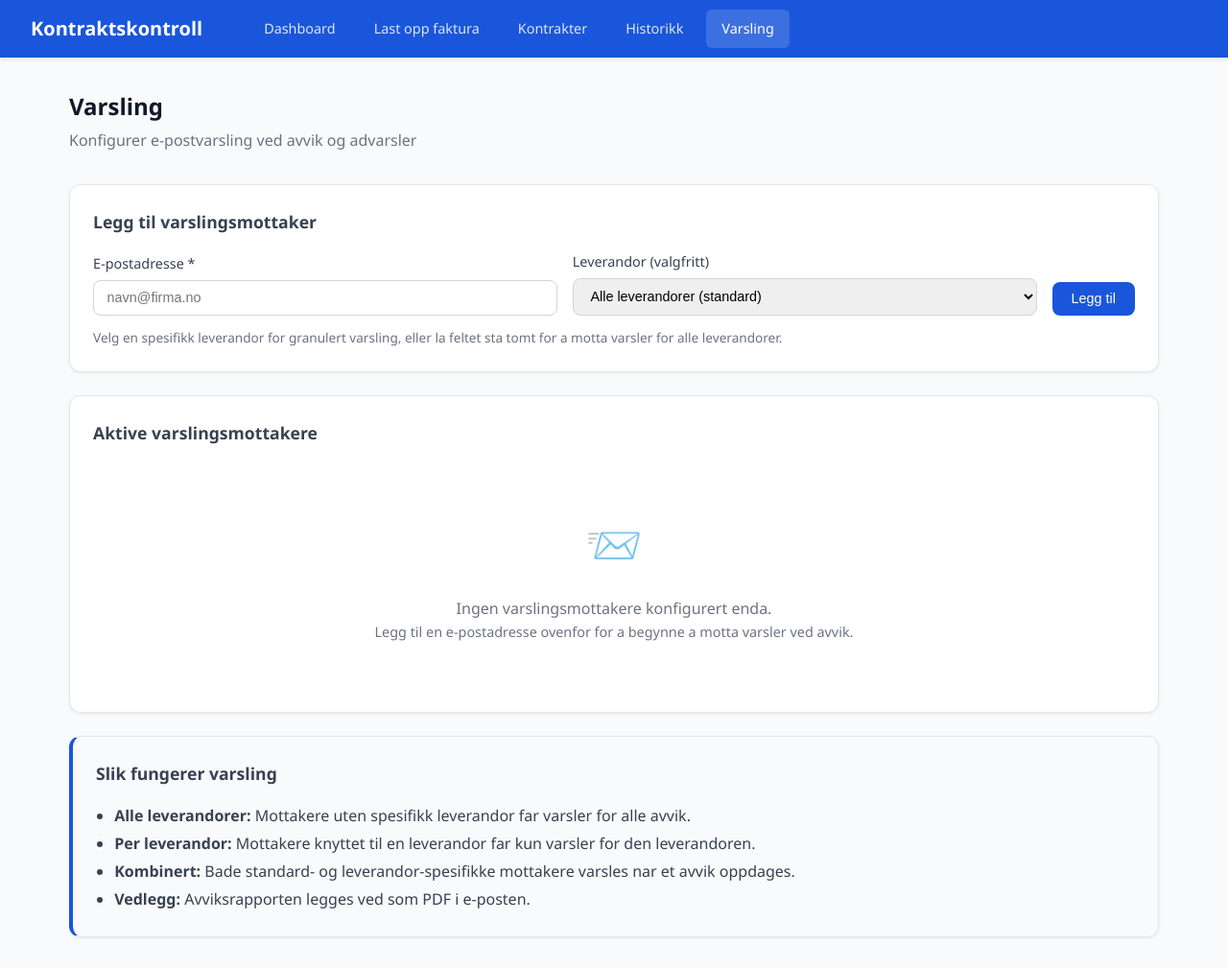
After one commit to MariusHernes1984/Kontrakt-VS-Faktura, a Flask app: page /varsling in a window 1280 px wide. The commit adds this page. Shown: the whole page at 96% size. Run offline with Flask 3, Linux system fonts and the light colour scheme; data comes from the database, SQL or seed files in the repository; data that the repository does not hold is empty.

Commit message:
Add dedicated Varsling page for email notification management
Replaces per-contract email config with a standalone notification
management page. Supports granular per-supplier recipients and
default recipients that receive alerts for all suppliers.

- New DB table: varslingsmottakere (epost, leverandor_navn, aktiv)
- New routes: /varsling with CRUD for notification recipients
- Upload flow now looks up recipients from varslingsmottakere table
- Removed kontakt_epost from contract form (no longer used for alerts)

Co-Authored-By: Claude Opus 4.6 <noreply@anthropic.com>

```diff
--- a/app.py
+++ b/app.py
@@ -8,7 +8,9 @@ from werkzeug.utils import secure_filename
 from database import (
     init_db, opprett_kontrakt, hent_alle_kontrakter, hent_kontrakt,
     slett_kontrakt, lagre_faktura_logg, hent_faktura_logg, hent_faktura,
-    slett_faktura
+    slett_faktura, opprett_varslingsmottaker, hent_alle_varslingsmottakere,
+    hent_varslingsmottakere_for_leverandor, oppdater_varslingsmottaker,
+    slett_varslingsmottaker
 )
 from analyzer import analyser_faktura
 from validator import finn_og_valider
@@ -155,28 +157,29 @@ def last_opp_faktura():
             # Send e-postvarsling ved avvik eller advarsel
             if resultat["status"] in ("AVVIK FUNNET", "ADVARSEL"):
                 try:
-                    kontrakt_id = resultat.get("kontrakt_id")
-                    mottaker_epost = None
-                    if kontrakt_id:
-                        kontrakt = hent_kontrakt(kontrakt_id)
-                        mottaker_epost = kontrakt.get("kontakt_epost") if kontrakt else None
+                    leverandor = faktura_data.get("leverandor_navn", "")
+                    mottakere = hent_varslingsmottakere_for_leverandor(leverandor)
 
-                    if mottaker_epost:
+                    if mottakere:
                         pdf_bytes = generer_avviksrapport(faktura_data, resultat)
-                        epost_resultat = send_avviksvarsling(
-                            mottaker_epost=mottaker_epost,
-                            faktura=faktura_data,
-                            rapport=resultat,
-                            pdf_bytes=pdf_bytes,
-                        )
-                        if epost_resultat["success"]:
-                            flash(f"Avviksvarsling sendt til {mottaker_epost}", "success")
-                        else:
-                            flash(f"Kunne ikke sende e-postvarsling: {epost_resultat['melding']}", "warning")
-                    else:
-                        flash("Ingen kontakt-e-post konfigurert for denne kontrakten - e-postvarsling ikke sendt.", "info")
+                        sendt_til = []
+                        feilet = []
+                        for m in mottakere:
+                            epost_resultat = send_avviksvarsling(
+                                mottaker_epost=m["epost"],
+                                faktura=faktura_data,
+                                rapport=resultat,
+                                pdf_bytes=pdf_bytes,
+                            )
+                            if epost_resultat["success"]:
+                                sendt_til.append(m["epost"])
+                            else:
+                                feilet.append(m["epost"])
+                        if sendt_til:
+                            flash(f"Avviksvarsling sendt til {', '.join(sendt_til)}", "success")
+                        if feilet:
+                            flash(f"Kunne ikke sende til: {', '.join(feilet)}", "warning")
                 except Exception as e:
-                    # Ikke blokker brukerflyt ved e-postfeil
                     flash(f"E-postvarsling feilet: {str(e)}", "warning")
 
             return redirect(url_for("vis_resultat", faktura_id=logg_id))
@@ -245,6 +248,46 @@ def slett_faktura_route(faktura_id):
     return redirect(request.referrer or url_for("dashboard"))
 
 
+@app.route("/varsling")
+def varsling():
+    mottakere = hent_alle_varslingsmottakere()
+    kontrakter = hent_alle_kontrakter()
+    leverandorer = sorted(set(k["leverandor_navn"] for k in kontrakter if k.get("leverandor_navn")))
+    return render_template("varsling.html", mottakere=mottakere, leverandorer=leverandorer)
+
+
+@app.route("/varsling/ny", methods=["POST"])
+def ny_varslingsmottaker():
+    epost = request.form.get("epost", "").strip()
+    leverandor = request.form.get("leverandor_navn", "").strip() or None
+
+    if not epost:
+        flash("E-postadresse er pakrevd.", "error")
+        return redirect(url_for("varsling"))
+
+    opprett_varslingsmottaker(epost, leverandor)
+    if leverandor:
+        flash(f"Varslingsmottaker {epost} lagt til for {leverandor}.", "success")
+    else:
+        flash(f"Varslingsmottaker {epost} lagt til for alle leverandorer.", "success")
+    return redirect(url_for("varsling"))
+
+
+@app.route("/varsling/<int:mottaker_id>/toggle", methods=["POST"])
+def toggle_varslingsmottaker(mottaker_id):
+    aktiv = request.form.get("aktiv") == "1"
+    oppdater_varslingsmottaker(mottaker_id, aktiv)
+    flash("Varslingsmottaker oppdatert.", "info")
+    return redirect(url_for("varsling"))
+
+
+@app.route("/varsling/<int:mottaker_id>/slett", methods=["POST"])
+def slett_varslingsmottaker_route(mottaker_id):
+    slett_varslingsmottaker(mottaker_id)
+    flash("Varslingsmottaker slettet.", "info")
+    return redirect(url_for("varsling"))
+
+
 os.makedirs(UPLOAD_FOLDER, exist_ok=True)
 os.makedirs(CONTRACTS_FOLDER, exist_ok=True)
 init_db()
--- a/database.py
+++ b/database.py
@@ -47,6 +47,14 @@ def init_db():
             kontakt_person TEXT,
             kontakt_epost TEXT,
             fil_path TEXT,
+            opprettet TIMESTAMP DEFAULT CURRENT_TIMESTAMP
+        );
+
+        CREATE TABLE IF NOT EXISTS varslingsmottakere (
+            id INTEGER PRIMARY KEY AUTOINCREMENT,
+            epost TEXT NOT NULL,
+            leverandor_navn TEXT,
+            aktiv INTEGER DEFAULT 1,
             opprettet TIMESTAMP DEFAULT CURRENT_TIMESTAMP
         );
 
@@ -205,3 +213,54 @@ def slett_faktura(faktura_id):
     conn.execute("DELETE FROM faktura_logg WHERE id = ?", (faktura_id,))
     conn.commit()
     conn.close()
+
+
+# --- Varslingsmottakere ---
+
+def opprett_varslingsmottaker(epost, leverandor_navn=None):
+    conn = get_db()
+    conn.execute(
+        "INSERT INTO varslingsmottakere (epost, leverandor_navn) VALUES (?, ?)",
+        (epost, leverandor_navn or None),
+    )
+    conn.commit()
+    conn.close()
+
+
+def hent_alle_varslingsmottakere():
+    conn = get_db()
+    rows = conn.execute(
+        "SELECT * FROM varslingsmottakere ORDER BY leverandor_navn IS NULL, leverandor_navn, epost"
+    ).fetchall()
+    conn.close()
+    return [dict(r) for r in rows]
+
+
+def hent_varslingsmottakere_for_leverandor(leverandor_navn):
+    """Henter mottakere for en spesifikk leverandor + standard-mottakere (uten leverandor)."""
+    conn = get_db()
+    rows = conn.execute(
+        """SELECT * FROM varslingsmottakere
+           WHERE aktiv = 1
+             AND (leverandor_navn IS NULL OR LOWER(leverandor_navn) = LOWER(?))""",
+        (leverandor_navn,),
+    ).fetchall()
+    conn.close()
+    return [dict(r) for r in rows]
+
+
+def oppdater_varslingsmottaker(mottaker_id, aktiv):
+    conn = get_db()
+    conn.execute(
+        "UPDATE varslingsmottakere SET aktiv = ? WHERE id = ?",
+        (1 if aktiv else 0, mottaker_id),
+    )
+    conn.commit()
+    conn.close()
+
+
+def slett_varslingsmottaker(mottaker_id):
+    conn = get_db()
+    conn.execute("DELETE FROM varslingsmottakere WHERE id = ?", (mottaker_id,))
+    conn.commit()
+    conn.close()
--- a/templates/base.html
+++ b/templates/base.html
@@ -14,6 +14,7 @@
             <a href="{{ url_for('last_opp_faktura') }}" class="{% if request.endpoint == 'last_opp_faktura' %}active{% endif %}">Last opp faktura</a>
             <a href="{{ url_for('kontrakter_liste') }}" class="{% if request.endpoint in ['kontrakter_liste', 'ny_kontrakt'] %}active{% endif %}">Kontrakter</a>
             <a href="{{ url_for('historikk') }}" class="{% if request.endpoint == 'historikk' %}active{% endif %}">Historikk</a>
+            <a href="{{ url_for('varsling') }}" class="{% if request.endpoint == 'varsling' %}active{% endif %}">Varsling</a>
         </nav>
     </div>
 
--- /dev/null
+++ b/templates/varsling.html
@@ -0,0 +1,104 @@
+{% extends "base.html" %}
+{% block content %}
+<div class="page-header">
+    <h2>Varsling</h2>
+    <p>Konfigurer e-postvarsling ved avvik og advarsler</p>
+</div>
+
+<!-- Legg til ny mottaker -->
+<div class="card">
+    <h3>Legg til varslingsmottaker</h3>
+    <form method="POST" action="{{ url_for('ny_varslingsmottaker') }}" style="display: flex; gap: 1rem; align-items: flex-end; flex-wrap: wrap;">
+        <div class="form-group" style="flex: 1; min-width: 200px; margin-bottom: 0;">
+            <label for="epost">E-postadresse *</label>
+            <input type="email" id="epost" name="epost" required placeholder="navn@firma.no">
+        </div>
+        <div class="form-group" style="flex: 1; min-width: 200px; margin-bottom: 0;">
+            <label for="leverandor_navn">Leverandor (valgfritt)</label>
+            <select id="leverandor_navn" name="leverandor_navn">
+                <option value="">Alle leverandorer (standard)</option>
+                {% for lev in leverandorer %}
+                <option value="{{ lev }}">{{ lev }}</option>
+                {% endfor %}
+            </select>
+        </div>
+        <button type="submit" class="btn btn-primary" style="margin-bottom: 0;">Legg til</button>
+    </form>
+    <p style="color: var(--gray-500); font-size: 0.85rem; margin-top: 0.75rem;">
+        Velg en spesifikk leverandor for granulert varsling, eller la feltet sta tomt for a motta varsler for alle leverandorer.
+    </p>
+</div>
+
+<!-- Oversikt over mottakere -->
+<div class="card">
+    <h3>Aktive varslingsmottakere</h3>
+
+    {% if mottakere %}
+    <table>
+        <thead>
+            <tr>
+                <th>E-post</th>
+                <th>Leverandor</th>
+                <th>Status</th>
+                <th>Lagt til</th>
+                <th></th>
+            </tr>
+        </thead>
+        <tbody>
+            {% for m in mottakere %}
+            <tr>
+                <td>{{ m.epost }}</td>
+                <td>
+                    {% if m.leverandor_navn %}
+                        <span class="badge badge-info">{{ m.leverandor_navn }}</span>
+                    {% else %}
+                        <span class="badge badge-success">Alle leverandorer</span>
+                    {% endif %}
+                </td>
+                <td>
+                    {% if m.aktiv %}
+                        <span class="badge badge-success">Aktiv</span>
+                    {% else %}
+                        <span class="badge badge-warning">Deaktivert</span>
+                    {% endif %}
+                </td>
+                <td>{{ m.opprettet[:16] if m.opprettet else '-' }}</td>
+                <td style="display: flex; gap: 0.5rem;">
+                    <form method="POST" action="{{ url_for('toggle_varslingsmottaker', mottaker_id=m.id) }}">
+                        {% if m.aktiv %}
+                        <input type="hidden" name="aktiv" value="0">
+                        <button type="submit" class="btn btn-sm" style="background: var(--gray-100);">Deaktiver</button>
+                        {% else %}
+                        <input type="hidden" name="aktiv" value="1">
+                        <button type="submit" class="btn btn-sm btn-primary">Aktiver</button>
+                        {% endif %}
+                    </form>
+                    <form method="POST" action="{{ url_for('slett_varslingsmottaker_route', mottaker_id=m.id) }}"
+                          onsubmit="return confirm('Slette denne mottakeren?')">
+                        <button type="submit" class="btn btn-sm btn-danger">Slett</button>
+                    </form>
+                </td>
+            </tr>
+            {% endfor %}
+        </tbody>
+    </table>
+    {% else %}
+    <div class="empty-state">
+        <div class="empty-icon">&#128232;</div>
+        <p>Ingen varslingsmottakere konfigurert enda.</p>
+        <p style="color: var(--gray-500); font-size: 0.9rem;">Legg til en e-postadresse ovenfor for a begynne a motta varsler ved avvik.</p>
+    </div>
+    {% endif %}
+</div>
+
+<!-- Info-boks -->
+<div class="card" style="background: var(--gray-50); border-left: 4px solid var(--primary);">
+    <h3 style="margin-top: 0;">Slik fungerer varsling</h3>
+    <ul style="color: var(--gray-700); line-height: 1.8; padding-left: 1.2rem;">
+        <li><strong>Alle leverandorer:</strong> Mottakere uten spesifikk leverandor far varsler for alle avvik.</li>
+        <li><strong>Per leverandor:</strong> Mottakere knyttet til en leverandor far kun varsler for den leverandoren.</li>
+        <li><strong>Kombinert:</strong> Bade standard- og leverandor-spesifikke mottakere varsles nar et avvik oppdages.</li>
+        <li><strong>Vedlegg:</strong> Avviksrapporten legges ved som PDF i e-posten.</li>
+    </ul>
+</div>
+{% endblock %}
```
Also changed, not shown: templates/contract_detail.html (+0 -17 lines), templates/contract_form.html (+0 -13 lines).
